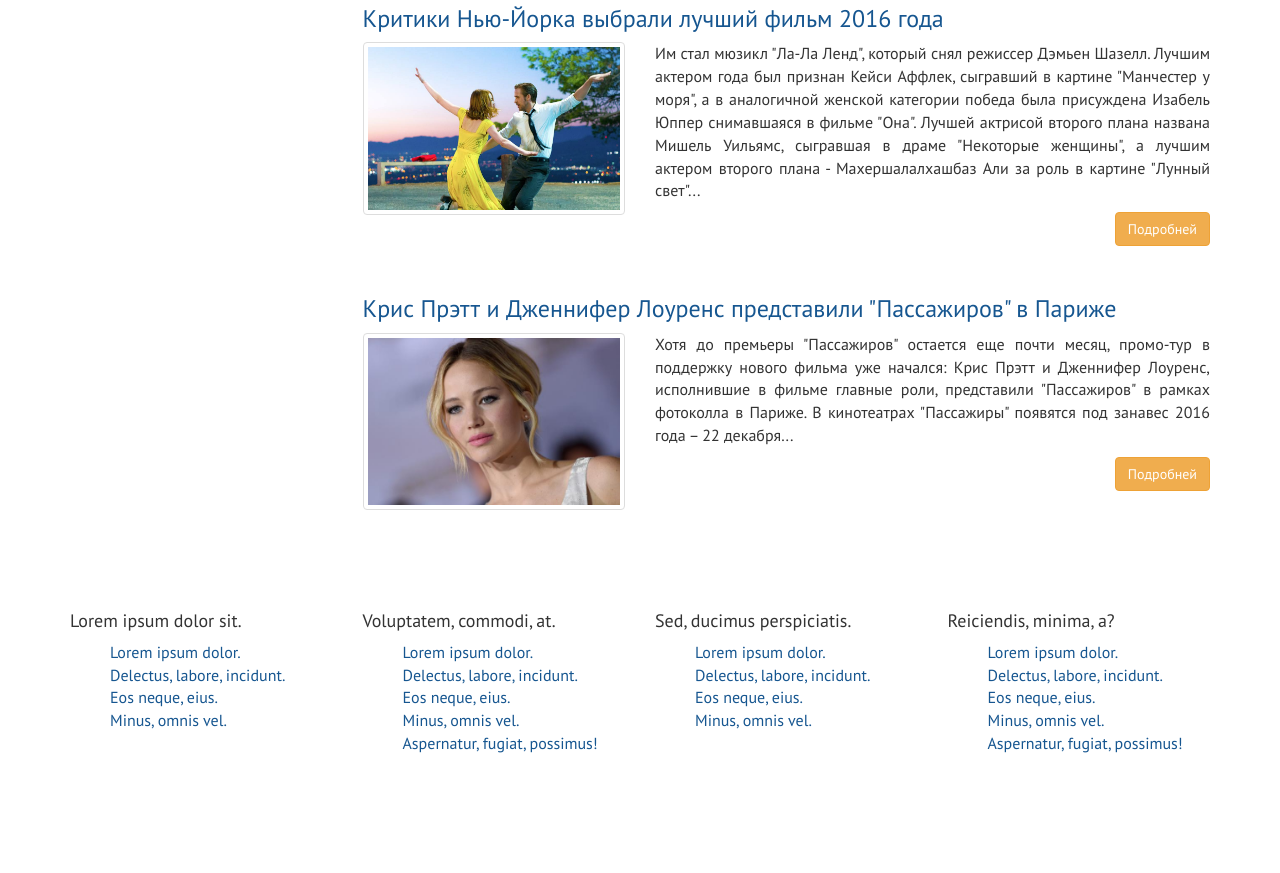
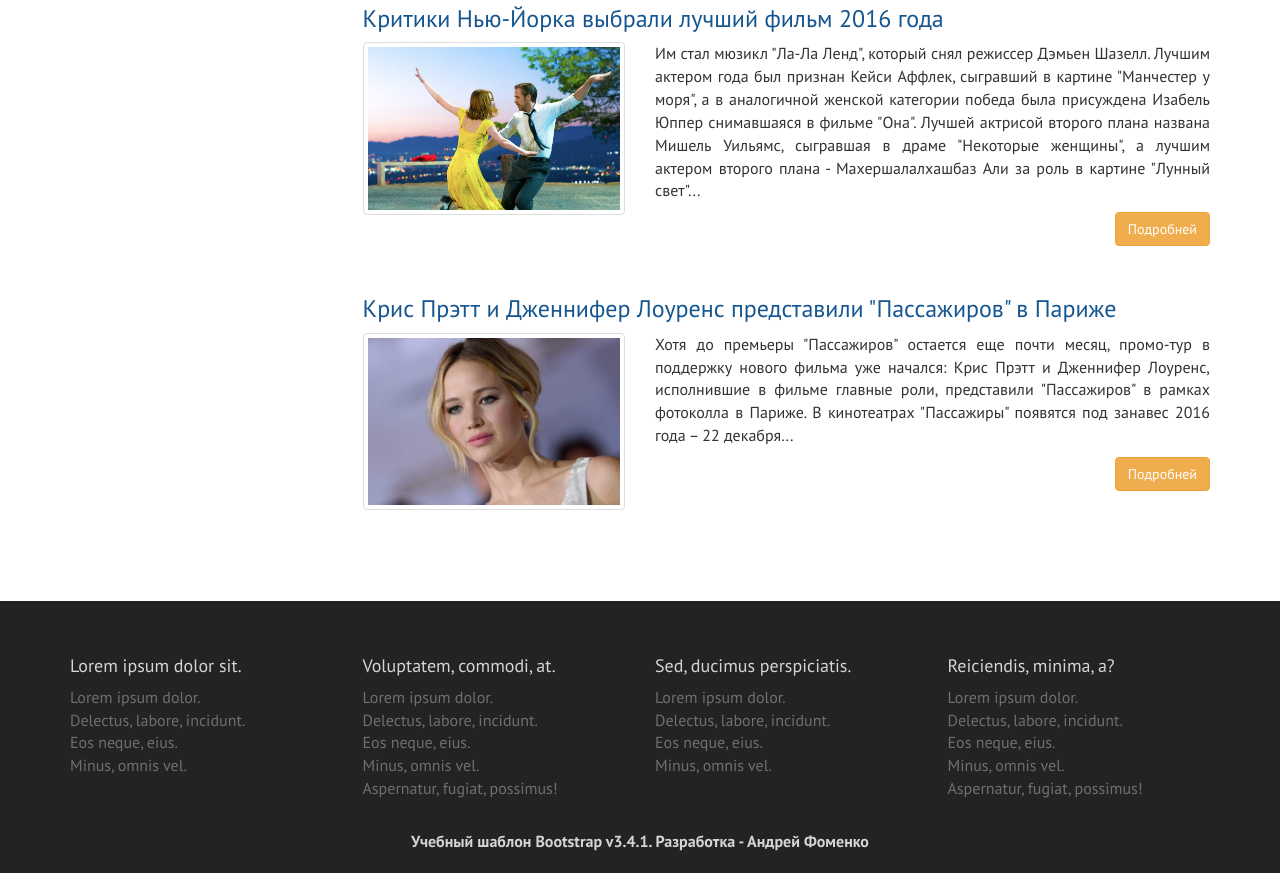
Before and after one commit to AnatoliySysoenko/Cinema_2022, a website: page index.html in a window 1280 px wide. Shown: the part 2988-3861 px from the top of the page. Before the commit the page ends 3753 px from the top, so only its background shows below. Drawn offline with Linux system fonts and the light colour scheme.

Commit message:
сверстал и оформил футер

```diff
--- a/assets/scss/_common.scss
+++ b/assets/scss/_common.scss
@@ -83,7 +83,3 @@
     font-size: 1.25rem;
   }
 }
-
-li {
-  list-style: none;
-}
--- a/assets/scss/_footer.scss
+++ b/assets/scss/_footer.scss
@@ -0,0 +1,33 @@
+/** @format */
+
+.footer {
+  padding-top: $gap * 3;
+  background-color: $color-dark;
+  color: $color-gray;
+
+  ul {
+    padding: 0;
+    list-style: none;
+  }
+
+  a {
+    color: $color-gray-dark;
+
+    &:hover {
+      color: $color-white;
+    }
+  }
+
+  &-fifth {
+    margin: 20px 0;
+    text-align: center;
+
+    a {
+      color: $color-gray;
+
+      &:hover {
+        color: $color-white;
+      }
+    }
+  }
+}
--- a/index.html
+++ b/index.html
@@ -624,7 +624,7 @@
   </div>
 
   <footer class="footer">
-    <div class="container">
+    <div class="container-fluid">
       <div class="row">
         <div class="container">
           <div class="row">
@@ -672,10 +672,23 @@
                   <li><a href="#">Aspernatur, fugiat, possimus!</a></li>
                 </ul>
               </div>
+
+            </div>
+          </div>
+
+          <div class="row">
+            <div class="footer-bottom">
+
+              <div class="footer-fifth col-xs-12">
+                <strong><a href="https://fomenko.top/">Учебный шаблон Bootstrap v3.4.1. Разработка - Андрей
+                    Фоменко</a></strong>
+              </div>
+
             </div>
           </div>
         </div>
       </div>
+
     </div>
   </footer>
 
```
Also changed, not shown: assets/css/style.css.
